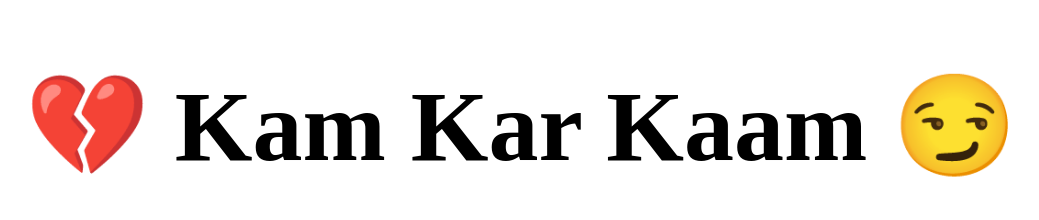
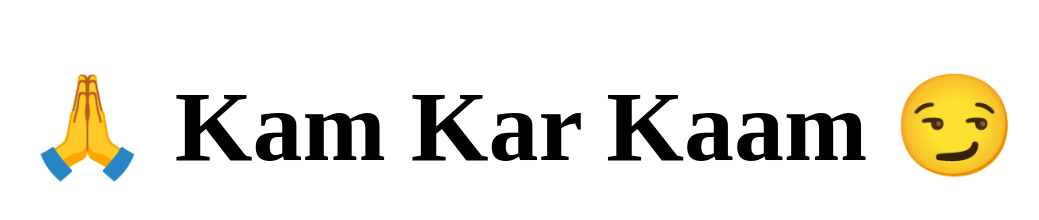
Before and after one commit to swapnilnyayade/porn, a plain HTML site: page index.html in a window 1280 px wide. Shown: the whole page, without its empty margins (119-1158 px from the left). Drawn offline with Linux system fonts and the light colour scheme.

Commit message:
Update index.html

```diff
--- a/index.html
+++ b/index.html
@@ -7,6 +7,6 @@
     <title>Document</title>
 </head>
 <body>
-    <h1 style="text-align: center; font-size: 100px;">💔 Kam Kar Kaam 😏</h1>
+    <h1 style="text-align: center; font-size: 100px;">🙏 Kam Kar Kaam 😏</h1>
 </body>
 </html>
```
